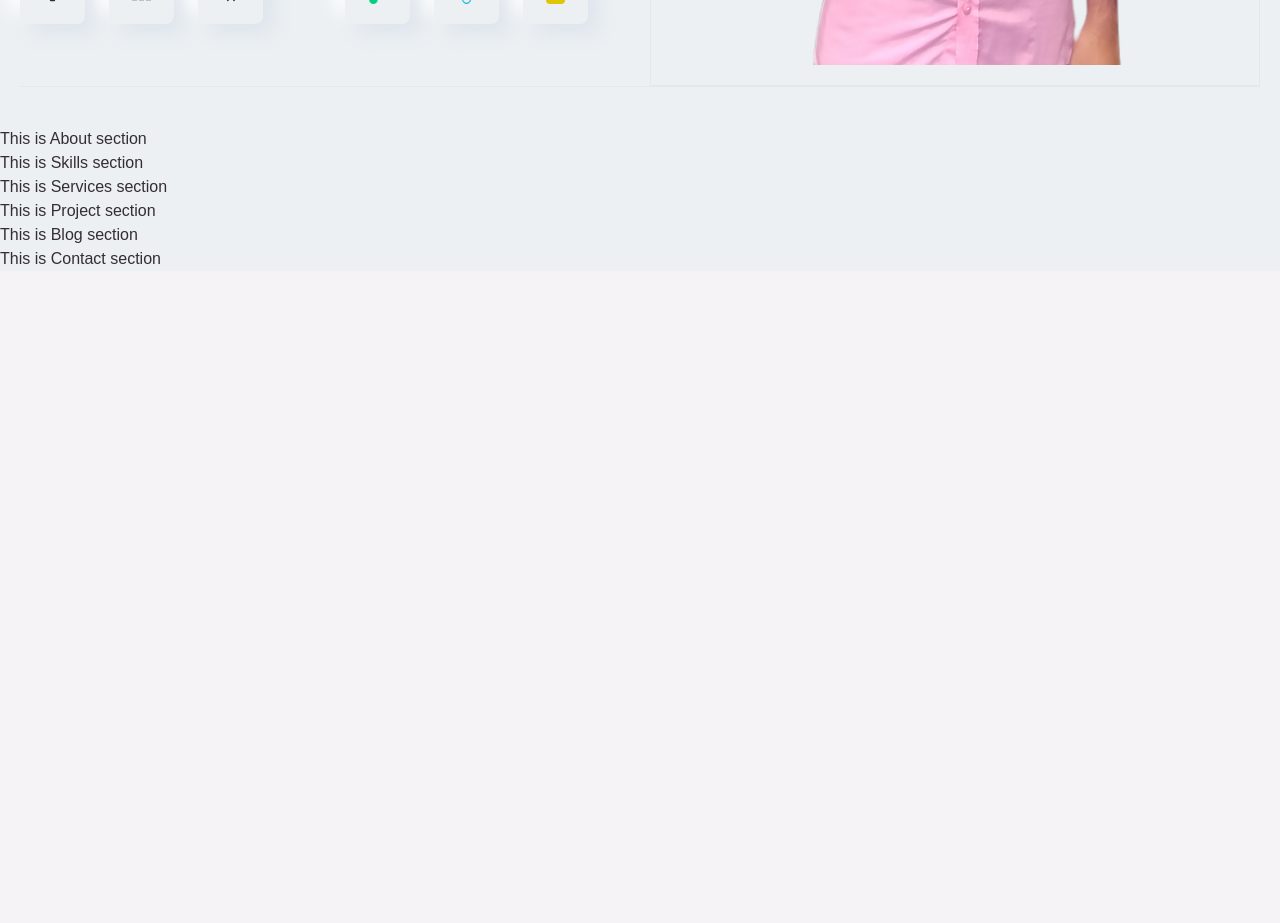
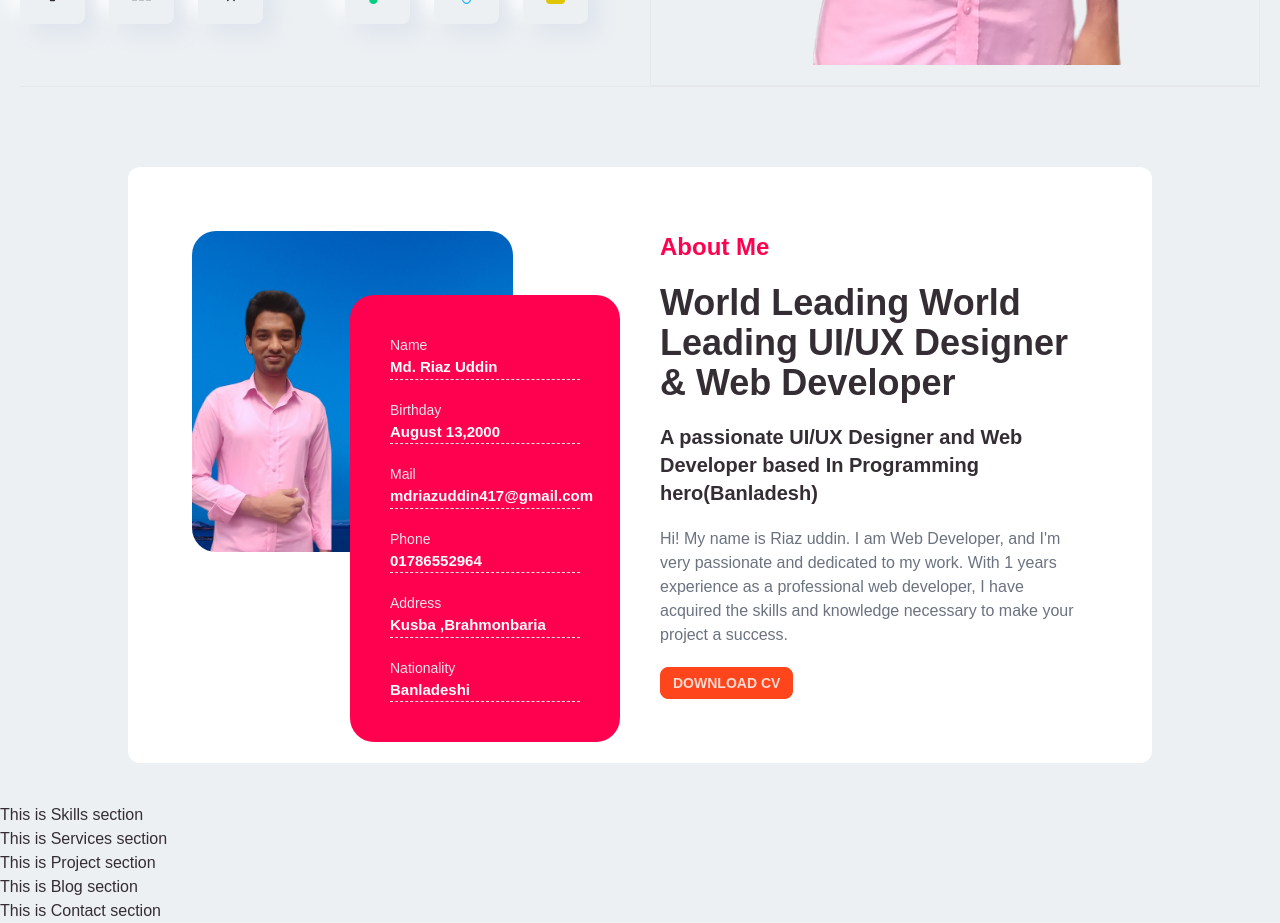
Before and after one commit to mdriazuddin417/my-portfolio, a React (Create React App) app: page / in a window 1280 px wide. Shown: the part 760-1683 px from the top of the page. Before the commit the page ends 1031 px from the top, so only its background shows below. Built offline with nearby package versions, Linux system fonts and the light colour scheme.

Commit message:
about added

```diff
--- a/src/pages/About.js
+++ b/src/pages/About.js
@@ -1,9 +1,77 @@
 import React from "react";
-
+import photo1 from "../image/photo2.png";
 const About = () => {
   return (
-    <div id="about">
-      <h2>This is About section</h2>
+    <div
+      id="about"
+      className="bg-white w-full lg:w-[80%] mx-auto lg:p-16 p-5 my-10 rounded-xl "
+    >
+      <div className="grid lg:grid-cols-2 md:grid-cols-2 grid-cols-1 gap-10">
+        <div className="lg:order-1 order-2">
+          <div className="lg:relative">
+            <img
+              src={photo1}
+              alt=""
+              className="lg:rounded-3xl w-3/4 lg:mb-24 lg:block hidden"
+            />
+            <div className="bg-primary lg:absolute top-16 right-0 lg:w-[270px] w-full lg:rounded-3xl rounded-xl p-10 space-y-5">
+              <div className="">
+                <p className="text-gray-200 text-[14px]">Name</p>
+                <p className="border-b border-dashed text-[15px] border-gray-200 text-white font-semibold">
+                  Md. Riaz Uddin
+                </p>
+              </div>
+              <div className="">
+                <p className="text-gray-200 text-[14px]">Birthday</p>
+                <p className="border-b border-dashed text-[15px] border-gray-200 text-white font-semibold">
+                  August 13,2000
+                </p>
+              </div>
+              <div className="">
+                <p className="text-gray-200 text-[14px]">Mail</p>
+                <p className="border-b border-dashed text-[15px] border-gray-200 text-white font-semibold">
+                  mdriazuddin417@gmail.com
+                </p>
+              </div>
+              <div className="">
+                <p className="text-gray-200 text-[14px]">Phone</p>
+                <p className="border-b border-dashed text-[15px] border-gray-200 text-white font-semibold">
+                  01786552964
+                </p>
+              </div>
+              <div className="">
+                <p className="text-gray-200 text-[14px]">Address</p>
+                <p className="border-b border-dashed text-[15px] border-gray-200 text-white font-semibold">
+                  Kusba ,Brahmonbaria
+                </p>
+              </div>
+              <div className="">
+                <p className="text-gray-200 text-[14px]">Nationality</p>
+                <p className="border-b border-dashed text-[15px] border-gray-200 text-white font-semibold">
+                  Banladeshi
+                </p>
+              </div>
+            </div>
+          </div>
+        </div>
+        <div className="space-y-5 lg:order-2 order-1">
+          <h2 className="text-2xl text-primary font-bold">About Me</h2>
+          <p className="text-4xl capitalize font-bold">
+            World Leading World leading UI/UX designer & web developer
+          </p>
+          <p className="text-xl font-semibold">
+            A passionate UI/UX Designer and Web Developer based In Programming
+            hero(Banladesh)
+          </p>
+          <p className="text-gray-500 text-md">
+            Hi! My name is Riaz uddin. I am Web Developer, and I'm very
+            passionate and dedicated to my work. With 1 years experience as a
+            professional web developer, I have acquired the skills and knowledge
+            necessary to make your project a success.
+          </p>
+          <button className="btn btn-secondary btn-sm ">download cv </button>
+        </div>
+      </div>
     </div>
   );
 };
--- a/src/pages/Home.js
+++ b/src/pages/Home.js
@@ -29,8 +29,8 @@ const Home = () => {
               adding motion just to spruce things up, but doing it in ways that.
             </p>
             <div className="flex  justify-start items-center gap-5">
-              <button className="btn btn-primary">Hire me</button>
-              <button className="btn btn-outline btn-primary">
+              <button className="btn btn-secondary">Hire me</button>
+              <button className="btn btn-outline btn-secondary">
                 Download Resume
               </button>
             </div>
--- a/tailwind.config.js
+++ b/tailwind.config.js
@@ -6,7 +6,7 @@ module.exports = {
         mytheme: {
           primary: "#ff014f",
 
-          secondary: "#e2e058",
+          secondary: "#ff451b",
 
           accent: "#dd7cc0",
 
```
Also changed, not shown: src/image/photo2.png (added).
